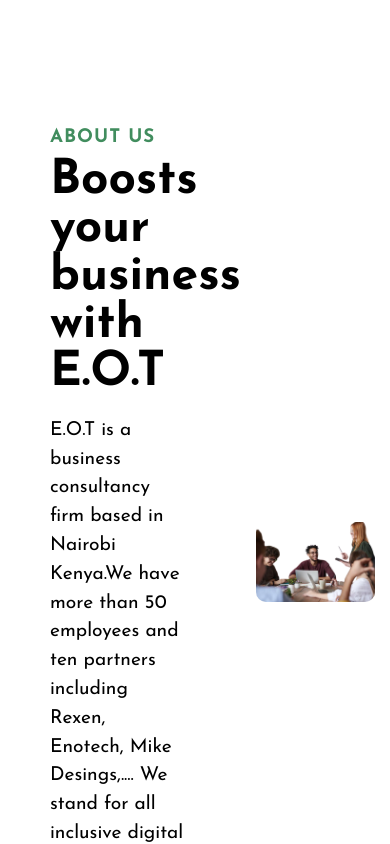
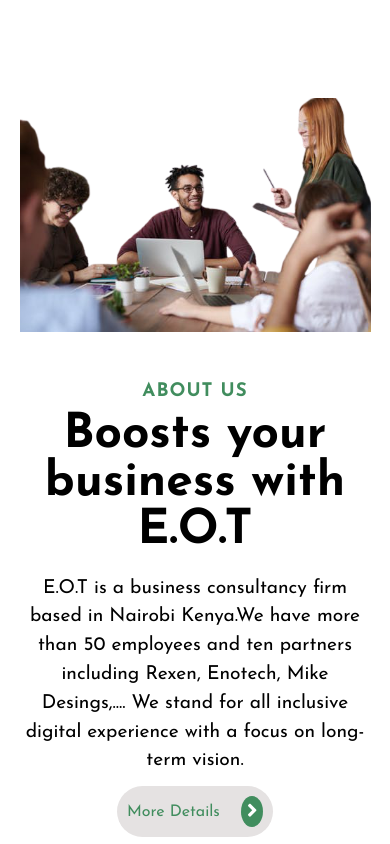
Before and after one commit to Trend20/ConsultancyLanding-Page, a React (Create React App) app: page / in a window 390 px wide. Shown: the part 1080-1924 px from the top of the page. Built offline with nearby package versions, Linux system fonts and the light colour scheme.

Commit message:
making the about section  responsive

```diff
--- a/src/components/About/About.css
+++ b/src/components/About/About.css
@@ -67,3 +67,84 @@
     border: none;
     border-radius: 10px;
 }
+
+@media screen and (max-width: 480px){
+    .about{
+        display: flex;
+        width: 100%;
+        margin-top: 100px;
+        padding-top: 30px;
+        padding-bottom: 30px;
+        flex-direction: column-reverse;
+    }
+
+    .about-text{
+        width: 100%;
+        display: flex;
+        flex-direction: column;
+        margin-top: 50px;
+        margin-left: 0px;
+        justify-content: center;
+        align-items: center;
+    }
+
+    .about-text h3{
+        color: rgb(65, 141, 94);
+        text-transform: uppercase;
+        letter-spacing: 1px;
+        display: flex;
+        justify-content: center;
+        align-items: center;
+        width: 90%;
+    }
+
+    .about-text h1{
+        color: #000;
+        margin-top: 10px;
+        font-size: 3rem;
+        width: 100%;
+        display: flex;
+        justify-content: center;
+        align-items: center;
+        text-align: center;
+    }
+
+    .about-text p{
+        margin-top: 20px;
+        width: 90%;
+        display: flex;
+        justify-content: center;
+        align-items: center;
+        text-align: center;
+        line-height: 1.5;
+        font-size: 1.2rem;
+    }
+
+    .about-text a{
+        display: flex;
+        width: 40%;
+        margin-top: 10px;
+        align-items: center;
+        padding: 10px;
+        border: none;
+        border-radius: 50px;
+        color: rgb(65, 141, 94);
+        background: rgb(229, 226, 226);
+    }
+
+    .about-image{
+        display: flex;
+        justify-content: center;
+        width: 100%;
+        align-items: center;
+    }
+
+    .about-image img{
+        display: flex;
+        align-items: center;
+        justify-content: center;
+        width: 90%;
+        border: none;
+        border-radius: 0px;
+    }
+}
--- a/src/components/Banner/Banner.css
+++ b/src/components/Banner/Banner.css
@@ -54,28 +54,4 @@
         border: none;
         border-radius: 10px;
     }
-
-    .icons{
-        display: flex;
-        align-items: center;
-        cursor: pointer;
-    }
-
-    #facebook i{
-        color: rgb(16, 110, 153);
-        font-size: 2rem;
-    }
-
-    #algorithm i{
-        color: rgb(218, 42, 57);
-        font-size: 2rem;
-    }
-    #map i{
-        color: rgb(113, 188, 223);
-        font-size: 2rem;
-    }
-    #pinterest i{
-        color: rgb(231, 20, 90);
-        font-size: 2rem;
-    }
 }
```
